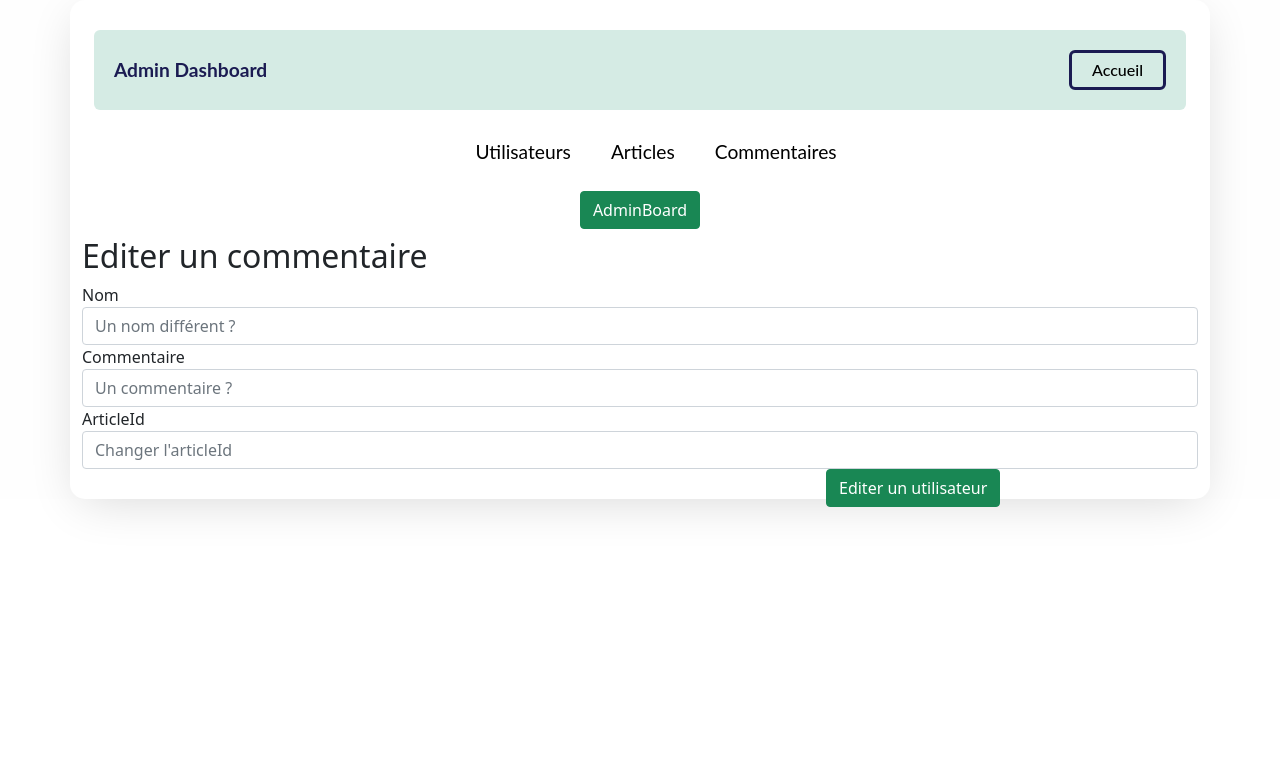
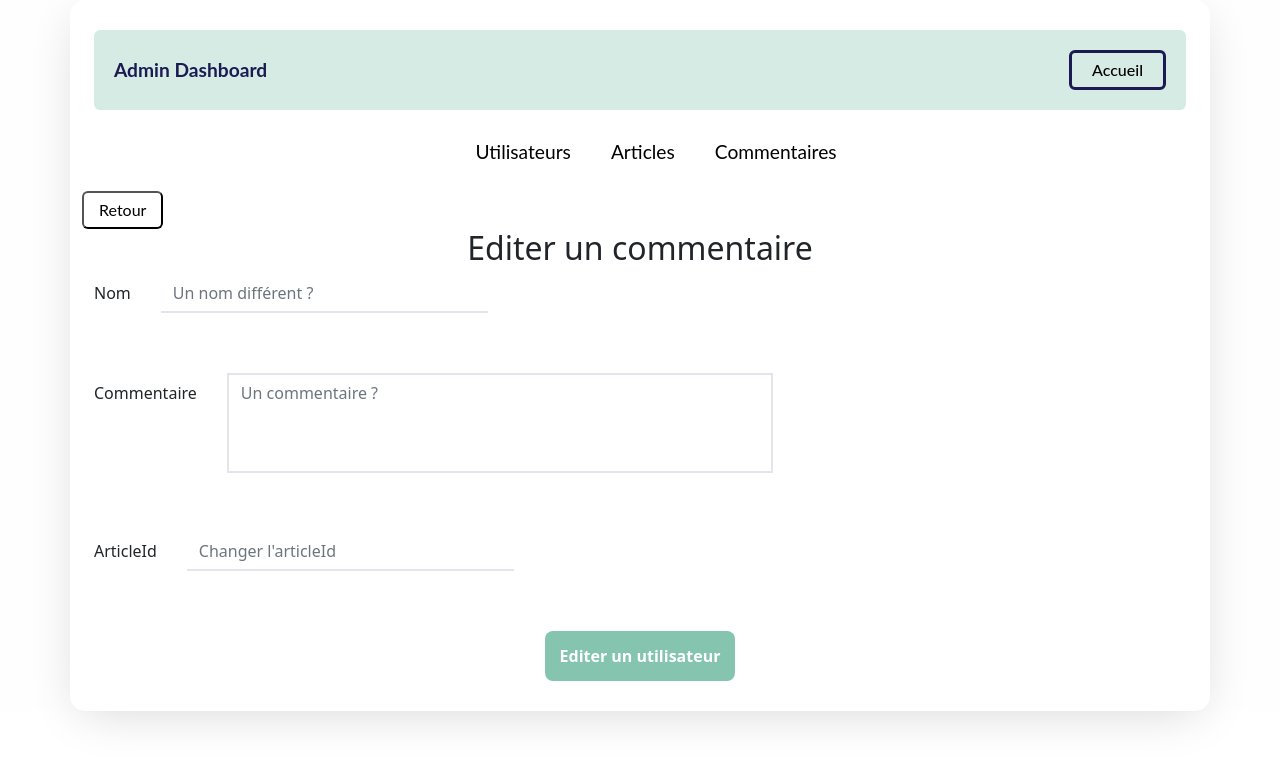
Before and after one commit to ViraultP/MyEpitechDestination, a Vue app in the folder Frontend/myepitechdestination-front/: page /editcommentaire in a window 1280 px wide. Shown: the top 762 px of the page. Built offline with nearby package versions, Linux system fonts and the light colour scheme; no server answers; sample sign-in values are in the browser's storage.

Commit message:
Project Finish

```diff
--- a/Frontend/myepitechdestination-front/src/components/Article.vue
+++ b/Frontend/myepitechdestination-front/src/components/Article.vue
@@ -35,13 +35,18 @@
       <div class="container">
         <div class="comment">
           <h1>Laisser un commentaire</h1>
-          <form action="" class="create-comment">
-            <label class="nom" for="name">Nom</label>
-            <input type="text">
+          <form @submit.prevent="createCommentaire" class="create-comment">
+              <div class="name">
+                <input v-model='nom' type="text" placeholder="Entrer votre nom">
+              </div>
             <div class="row">
-              <textarea placeholder="Ecrire un commentaire..." type="text"/>
+              <textarea v-model='commentaire' placeholder="Ecrire un commentaire..." type="text"/>
             </div>
-            <button>Envoyer</button>
+            <div class="id">
+              <input class="id" v-model='article.id' readonly='true'>
+            </div>
+
+            <button type="submit" >Envoyer</button>
           </form>
         </div>
       </div>
@@ -75,6 +80,7 @@ export default {
   data () {
     return {
       article: {},
+      commentaires: {},
     }
   },
   created(){
@@ -86,7 +92,18 @@ export default {
        .get('http://localhost:8080/api/articles/'+ this.$route.params.id)
       .then(data => (this.article = data.data));
       console.log(this.article)
-      }
+      },
+
+      createCommentaire(){
+        axios.post('http://localhost:8080/api/commentaires',{nom:this.nom, commentaire:this.commentaire, articleId:this.article.id})
+        .then((response)=>{this.nom='';
+        this.commentaire='';
+        this.fetcharticle();
+        console.log(response);})
+        .catch((err) => {
+          console.log(err)
+        })
+      },
     }
 
 };
@@ -180,26 +197,39 @@ export default {
   font-family: 'Lato';
 }
 
+.id{
+  display : none;
+}
+
 .create-comment .nom {
   font-size: 1.2em;
 }
 
-.create-comment input{
+.name{
   display: flex;
-  border: none;
-  outline: none;
-  border-bottom: 2px solid black;
-  margin-bottom: 15px;
+}
+
+.name input {
+  border: 2px solid black;
+  border-radius: 6px;
+  padding: 0 10px;
+  margin: 15px;
+  height: 35px;
 }
 
 .create-comment textarea{
+  border: 2px solid black;
+  border-radius: 6px;
   resize: none;
+  width: 80%;
   height: 150px;
+  margin: 15px;
 }
 
 .create-comment button{
   margin: 20px 0;
   background-color: #85C4AF;
+  border-radius: 6px;
   padding: 10px 20px;
   color: white;
   border: none;
--- a/Frontend/myepitechdestination-front/src/components/Commentaires/CrudCommentaires.vue
+++ b/Frontend/myepitechdestination-front/src/components/Commentaires/CrudCommentaires.vue
@@ -2,18 +2,16 @@
     <div class="container">
       <BoardAdmin />
       <div class="container">
-      <div class="header">
-
+        <div class="header">
           <h1>Liste des commentaires</h1>
         </div>
-
        <div v-if="commentaires.length === 0">
             <h2> Pas de commentaire trouvé pour le moment </h2>
         </div>
 
         <div class="tableau">
             <table class="table">
-              <thead class="thead-dark">
+              <thead class="table-header">
                 <tr>
                   <th scope="col">id</th>
                   <th scope="col">Nom Prénom</th>
@@ -25,10 +23,10 @@
                 </tr>
               </thead>
               <tbody>
-                <tr v-for="commentaire in commentaires" :key="commentaire.id">
+                <tr v-for="commentaire in commentaires" :key="commentaire.id" class="table-body">
                   <td>{{ commentaire.id }}</td>
                   <td>{{ commentaire.nom }}</td>
-                  <td>{{ commentaire.commentaire }}</td>
+                  <td class="table-description">{{ commentaire.commentaire }}</td>
                   <td>{{ commentaire.articleId }}</td>
                   <td>{{ commentaire.createdAt }}</td>
                   <td>{{ commentaire.updatedAt }}</td>
@@ -86,7 +84,6 @@ export default {
 </script>
 
 <style scoped>
-
 .header{
     height: 12%;
     display: flex;
@@ -102,7 +99,7 @@ export default {
 .header a{
     flex: 1;
     text-align: right;
-    font-family: 'Bebas Neue';
+    font-family: 'Lato';
 
 }
 
@@ -139,6 +136,18 @@ export default {
   margin-bottom: 100px;
 }
 
+.table-id {
+  font-weight: lighter;
+}
+
+.table-title {
+  font-weight: bold;
+}
+
+.table-description {
+  text-align: justify;
+}
+
 .table-row-modif{
   background-color: transparent
 }
--- a/Frontend/myepitechdestination-front/src/components/Commentaires/EditCommentaire.vue
+++ b/Frontend/myepitechdestination-front/src/components/Commentaires/EditCommentaire.vue
@@ -1,13 +1,15 @@
 <template>
    <div>
      <BoardAdmin />
-        <h4 class="text-center mt-20">
-            <small>
-            <button class="btn btn-success" v-on:click="navigate()"> AdminBoard </button>
-            </small>
-        </h4>
-        <div class="col-md-12 form-wrapper">
-            <h2> Editer un commentaire </h2>
+     <div class="back">
+        <router-link to ="/crudUtilisateurs"><button class="button-back">Retour</button></router-link>
+      </div>
+        <div class="container create-article-form">
+            <div class="title">
+              <h2> Editer un commentaire </h2>
+            </div>
+
+            <div class="form">
             <form id="create-post-form" @submit.prevent="editcommentaire(id)">
                 <div class="form-group col-md-12">
                     <label for="title"> Nom </label>
@@ -15,16 +17,17 @@
                 </div>
                 <div class="form-group col-md-12">
                     <label for="title"> Commentaire </label>
-                    <input type="text" id="commentaire" v-model="commentaire.commentaire" name="commentaire" class="form-control" placeholder="Un commentaire ?">
+                    <textarea type="text" id="commentaire" v-model="commentaire.commentaire" name="commentaire" class="form-control" placeholder="Un commentaire ?"/>
                 </div>
                 <div class="form-group col-md-12">
                     <label for="title"> ArticleId </label>
                     <input type="text" id="articleId" v-model="commentaire.articleId" name="articleId" class="form-control" placeholder="Changer l'articleId ">
                 </div>
-                <div class="form-group col-md-4 pull-right">
+                <div class="form-group col-md-12">
                     <button class="btn btn-success" type="submit"> Editer un utilisateur </button>
                 </div>
             </form>
+        </div>
         </div>
     </div>
 </template>
@@ -76,3 +79,85 @@ export default {
   }
 };
 </script>
+
+<style scoped>
+.button-back{
+  background-color: transparent;
+  border-radius: 6px;
+  padding: 5px 15px;
+  font-family: 'Lato';
+}
+
+.button-back:hover{
+  background-color: black;
+  color:white;
+  border: 1px solid black;
+}
+
+.title{
+  text-align: center;
+}
+
+.form{
+  text-align: center;
+}
+
+.col-md-12{
+   display: flex;
+   align-items: baseline;
+}
+
+.form input {
+  display: flex;
+   margin: 0 30px;
+    box-sizing: border-box;
+    border: none;
+    outline: none;
+    border-bottom: 2px solid #e4e4ec;
+    border-radius: 0;
+    margin-bottom: 60px;
+    width: 30%;
+}
+
+.form textarea {
+  display: flex;
+   margin: 0 30px;
+   resize: none;
+    box-sizing: border-box;
+    outline: none;
+    border: 2px solid #e4e4ec;
+    border-radius: 0;
+    margin-bottom: 60px;
+    height: 100px;
+    width: 50%;
+}
+
+.button{
+  text-align: center;
+}
+
+.form button {
+    width: 190px;
+    height: 50px;
+    border-radius: 8px;
+    border: none;
+    background-color: #85c4af;
+    color: white;
+    font-weight: bold;
+    font-size: 1em;
+    outline: none;
+    margin: 0 auto;
+}
+
+.form button a{
+    text-decoration: none;
+    color: #ffffff;
+    font-size: 19px;
+}
+
+.form button:hover{
+  border: 2px solid #85c4af;
+  background-color: transparent;
+  color: #85c4af;
+}
+</style>
--- a/Frontend/myepitechdestination-front/src/components/Users/CrudUtilisateurs.vue
+++ b/Frontend/myepitechdestination-front/src/components/Users/CrudUtilisateurs.vue
@@ -109,16 +109,18 @@ export default {
 }
 
 .header button{
+
   background-color: transparent;
   border: 2px solid #85C4AF;
   border-radius: 6px;
-  padding: 10px 15px;
+  padding: 10px 0;
 }
 
 .header button:hover{
   background-color: #85C4AF;
   padding: 10px 15px;
 }
+
 
 .header a i{
   padding: 0 10px;
```
Also changed, not shown: 2 other files (tests, documents, lock files or other folders).
